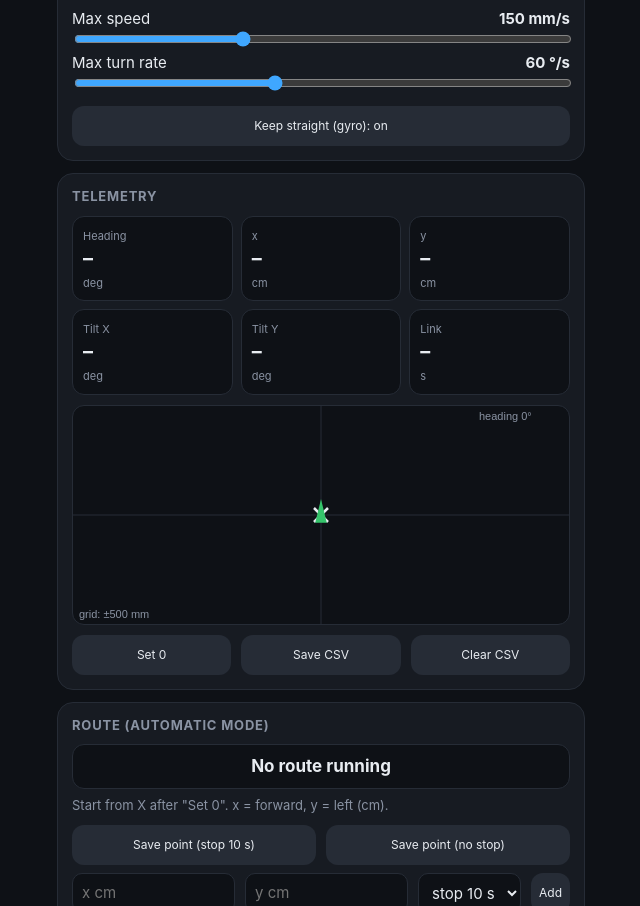
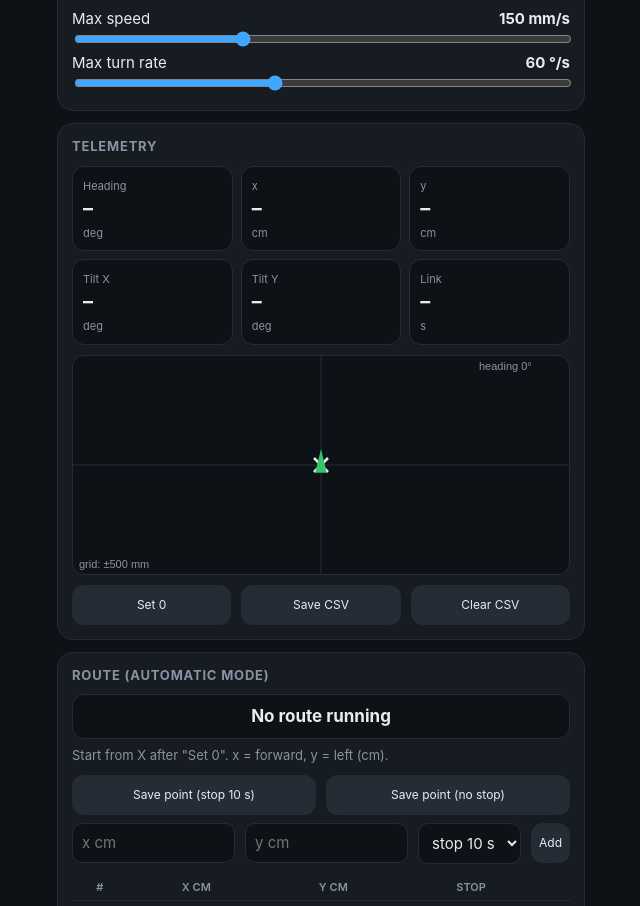
Before and after one commit to JorgeVarelaMuniz/johnprix-app, a plain HTML site: page index.html in a window 1280 px wide. Shown: the part 808-1714 px from the top of the page, without its empty margins (319-959 px from the left). Drawn offline with Linux system fonts and the light colour scheme.

Commit message:
App: remove Keep straight button (heading PID always on; H0/H1 kept in firmware)

```diff
--- a/index.html
+++ b/index.html
@@ -109,9 +109,6 @@
     <input id="vmax" type="range" min="50" max="350" step="10" value="150">
     <div class="row"><span class="grow">Max turn rate</span><b id="wmaxLbl">60 °/s</b></div>
     <input id="wmax" type="range" min="20" max="120" step="5" value="60">
-  </div>
-  <div class="row" style="margin-top:10px">
-    <button id="hdg" class="small grow">Keep straight (gyro): on</button>
   </div>
 </section>
 
@@ -327,7 +324,6 @@
   $("stop").onclick = () => { release(); send("S"); if (navRunning) navEnd("Stopped by you", ""); };
 
   // ---------- other buttons ----------
-  $("hdg").onclick = () => { hdgOn = !hdgOn; $("hdg").textContent = "Keep straight (gyro): " + (hdgOn ? "on" : "off"); send(hdgOn ? "H1" : "H0"); };
   $("zero").onclick = () => { trail = []; heading = 0; drawPath(); send("Z"); };
   $("send").onclick = () => { const v = $("raw").value.trim(); if (v) { send(v); $("raw").value = ""; } };
   // Save CSV: the iPhone share menu (WhatsApp, AirDrop, Save to Files); if the browser
--- a/sw.js
+++ b/sw.js
@@ -3,7 +3,7 @@
 // Later: tries the network for 3 s (to get the newest version);
 // if there is no internet or the carrier cannot reach the server,
 // it opens the saved copy instead of a blank page.
-const CACHE = "johnprix-v10";
+const CACHE = "johnprix-v11";
 const FILES = ["./", "./index.html", "./sw.js"];
 
 self.addEventListener("install", e => {
```
